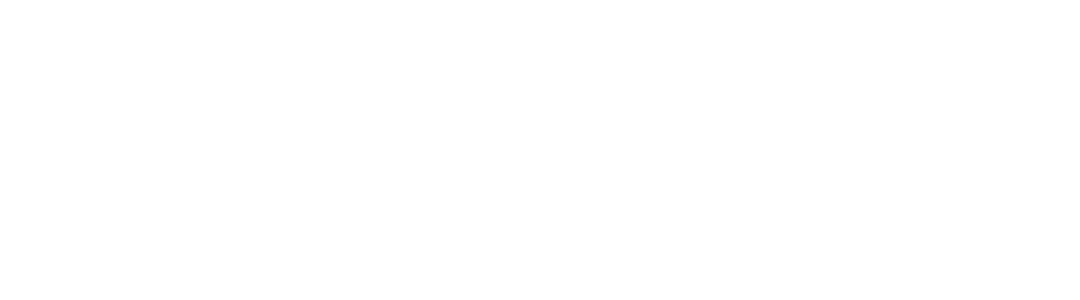
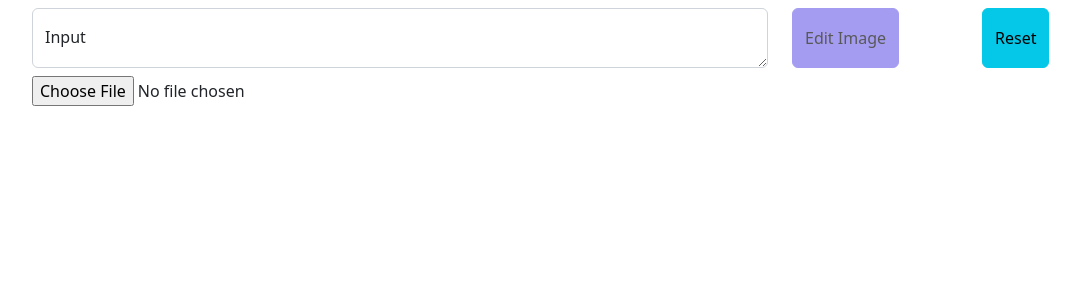
Before and after one commit to edsson-madrigal/openai_react_frontend_project1, a React (Create React App) app: page /image-edition in a window 1280 px wide. Before the commit this address had no page. Shown: the top 300 px of the page, without its empty margins (50-1130 px from the left). Built offline with nearby package versions, Linux system fonts and the light colour scheme; the HTML template or start-up script is replaced by a standard one.

Commit message:
image edition

```diff
--- a/src/App.js
+++ b/src/App.js
@@ -8,6 +8,7 @@
 import Books from "./screens/Books";
 import PDFChat from "./screens/PDFChat";
 import ImageGeneration from "./screens/ImageGeneration";
+import ImageEdition from "./screens/ImageEdition";
 
 import "./styles/bootstrap-custom.scss";
 
@@ -25,6 +26,7 @@
           <Route path="/books" element={<Books />}></Route>
           <Route path="/PDFchat" element={<PDFChat />}></Route>
           <Route path="/image-generation" element={<ImageGeneration />}></Route>
+          <Route path="/image-edition" element={<ImageEdition />}></Route>
         </Routes>
       </Router>
     </>
--- /dev/null
+++ b/src/screens/ImageEdition.js
@@ -0,0 +1,246 @@
+import React, { useState, useRef, useEffect } from "react";
+import "./style/style.css";
+import DisplayImages from "../components/DisplayImages";
+import axios from "axios";
+
+function ImageEdition() {
+  const [inputValue, setInputValue] = useState("");
+  const [result, setResult] = useState("");
+  const [prompt, setPrompt] = useState("");
+  const [jresult, setJresult] = useState("");
+  const [error, setError] = useState("");
+  const [loading, setLoading] = useState(false);
+  const [imageUrls, setImageUrls] = useState([]);
+  const [selectedImage, setSelectedImage] = useState(null);
+  const [maskPoints, setMaskPoints] = useState([]);
+  const [imagesGenerated, setImagesGenerated] = useState(false);
+  // Create a reference to the canvas element using useRef hook
+  const canvasRef = useRef(null);
+
+  const editImage = async (e) => {
+    e.preventDefault();
+
+    if (!inputValue) {
+      setError("Please enter a prompt!");
+      setPrompt("");
+      setResult("");
+      setJresult("");
+      return;
+    }
+    setLoading(true);
+
+    const scaledMaskPoints = maskPoints.map((point) => ({
+      x: point.x * 2,
+      y: point.y * 2,
+    }));
+
+    try {
+      // Send a POST request to the backend API to apply the mask and edit the image
+      const response = await axios.post("/api/image-edit", {
+        imageURL: selectedImage,
+        points: scaledMaskPoints,
+        prompt: inputValue,
+      });
+      if (response.status === 200) {
+        setPrompt(inputValue);
+        if (response.data.data && response.data.data.length > 0) {
+          const urls = response.data.data.map((item) => item.url);
+          setImageUrls(urls);
+        }
+        setJresult(JSON.stringify(response.data, null, 2));
+        setInputValue("");
+        setError("");
+      } else {
+        throw new Error("An error occurred");
+      }
+    } catch (error) {
+      console.log(error);
+      setResult("");
+      setError("An error occurred while submitting the form.");
+    } finally {
+      setLoading(false);
+    }
+  };
+
+  // Function to handle image upload from input file
+  const handleImageUpload = (event) => {
+    // Get the selected file from the event
+    const file = event.target.files[0];
+
+    // Create a new FileReader object
+    const reader = new FileReader();
+
+    // Set up a function to be executed when the FileReader finishes loading the file
+    reader.onload = (e) => {
+      // e.target.result contains the base64-encoded data URL of the uploaded image
+      // Set the selected image using the data URL
+      setSelectedImage(e.target.result);
+
+      // Set the state variable 'imagesGenerated' to false
+      setImagesGenerated(false);
+    };
+
+    // Read the file as a data URL (base64-encoded representation)
+    reader.readAsDataURL(file);
+  };
+
+  const handleReset = () => {
+    setMaskPoints([]);
+  };
+
+  // Function to handle clicks on the canvas element and update maskPoints state
+  const handleCanvasClick = (event) => {
+    // Get the reference to the canvas element from the ref object
+    const canvas = canvasRef.current;
+
+    // Get the position and size of the canvas relative to the viewport
+    const rect = canvas.getBoundingClientRect();
+
+    // Calculate the x and y coordinates of the click relative to the canvas
+    const x = event.clientX - rect.left;
+    const y = event.clientY - rect.top;
+
+    // Update the state variable 'maskPoints' with the new point
+    setMaskPoints((prevPoints) => [...prevPoints, { x, y }]);
+  };
+
+  // Create a reference to the canvas element using useRef hook
+
+  // When selectedImage changes, set up the canvas background with the image
+  useEffect(() => {
+    if (selectedImage) {
+      const image = new Image();
+      image.src = selectedImage;
+      image.onload = () => {
+        const canvas = canvasRef.current;
+        canvas.width = image.width / 2;
+        canvas.height = image.height / 2;
+        canvas.style.background = `url(${selectedImage})`;
+        canvas.style.backgroundSize = "cover";
+      };
+    }
+    handleReset();
+  }, [selectedImage]);
+
+  // useEffect hook to draw the mask on the canvas whenever maskPoints changes
+  useEffect(() => {
+    if (canvasRef.current) {
+      //access the canvas element
+      const canvas = canvasRef.current;
+
+      //create context to start drawing
+      const context = canvas.getContext("2d");
+
+      // Clear the canvas before drawing
+      context.clearRect(0, 0, canvas.width, canvas.height);
+
+      // Begin drawing the mask shape
+      context.beginPath();
+
+      //For each point draw a line starting from the previous point
+      maskPoints.forEach((point) => {
+        context.lineTo(point.x, point.y);
+      });
+
+      //drawing finished
+      context.closePath();
+
+      //Style the mask shape
+      context.strokeStyle = "#000";
+      context.lineWidth = 1;
+
+      //render the path using the stroke method
+      context.stroke();
+
+      // Fill the mask shape with a grey color
+      context.fillStyle = "grey";
+      context.fill();
+    }
+  }, [maskPoints]);
+
+  return (
+    <div>
+      <div className="container mb-3">
+        <form className="form-horizontal">
+          <div className="form-group row">
+            <div className="col-sm-8 mt-2">
+              <div className="form-floating">
+                <textarea
+                  className="form-control custom-input"
+                  id="floatingInput"
+                  placeholder="Enter a value"
+                  value={inputValue}
+                  onChange={(e) => setInputValue(e.target.value)}
+                />
+
+                <label htmlFor="floatingInput">Input</label>
+              </div>
+            </div>
+            <div className="col-sm-2 mt-2">
+              <button
+                className="btn btn-primary custom-button"
+                onClick={editImage}
+                disabled={loading || !selectedImage || maskPoints.length < 3}
+              >
+                {loading ? "Editing Image ..." : "Edit Image"}
+              </button>
+            </div>
+            <div className="col-sm-2 mt-2">
+              <button
+                className="btn btn-secondary custom-button"
+                onClick={handleReset}
+              >
+                Reset
+              </button>
+            </div>
+            <div className="col-sm-2 mt-2">
+              <input
+                type="file"
+                accept="image/*"
+                onChange={handleImageUpload}
+              />
+            </div>
+          </div>
+          {imagesGenerated && (
+            <div className="alert alert-success mt-3">
+              Images Generated successfully!
+            </div>
+          )}
+        </form>
+        {error && <div className="alert alert-danger mt-3">{error}</div>}
+        {prompt && <div className="alert alert-secondary mt-3">{prompt}</div>}
+      </div>
+      {selectedImage && (
+        <div style={{ position: "relative" }}>
+          <canvas
+            ref={canvasRef}
+            onClick={handleCanvasClick}
+            style={{ cursor: "crosshair" }}
+          />
+          {maskPoints.map((point, index) => (
+            <div
+              key={index}
+              style={{
+                position: "absolute",
+                top: point.y - 2,
+                left: point.x - 2,
+                width: "4px",
+                height: "4px",
+                borderRadius: "50%",
+                backgroundColor: "#000",
+              }}
+            ></div>
+          ))}
+        </div>
+      )}
+      <DisplayImages imageUrls={imageUrls} />
+      {jresult && (
+        <pre className="alert alert-info mt-3">
+          <code>{jresult}</code>
+        </pre>
+      )}
+    </div>
+  );
+}
+
+export default ImageEdition;
```
